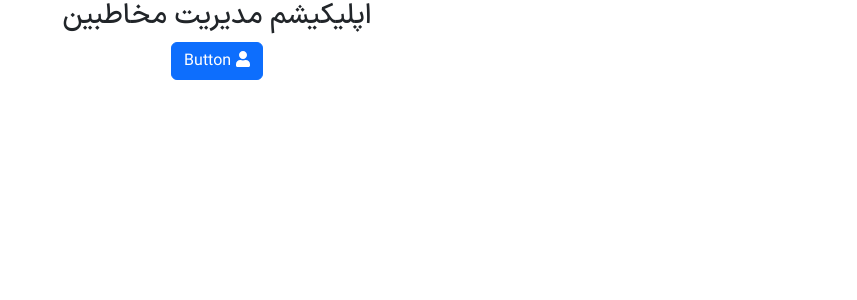
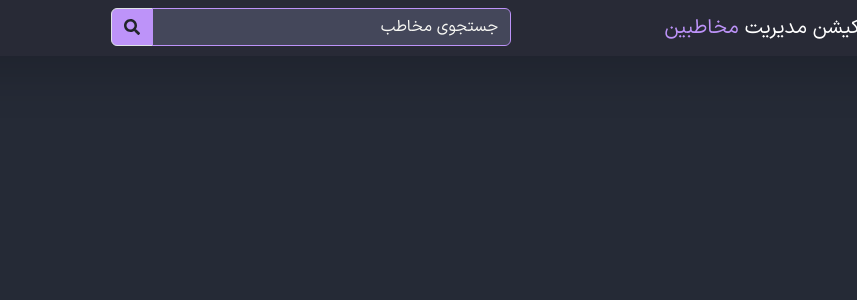
Before and after one commit to pedram-enayati-kashani/r-contact-manager-app, a React (Create React App) app: page / in a window 1280 px wide. Shown: the top 300 px of the page, without its empty margins (423-1280 px from the left). Built offline with nearby package versions, Linux system fonts and the light colour scheme; a web font is replaced by a local one.

Commit message:
add navbar and colors.js

```diff
--- a/public/index.html
+++ b/public/index.html
@@ -13,7 +13,7 @@
     <link rel="stylesheet" href="/css/fontiran.css">
     <title>مدیریت مخاطبین</title>
   </head>
-  <body>
+  <body dir="rtl">
     <noscript>You need to enable JavaScript to run this app.</noscript>
     <div id="root"></div>
     <script src="js/all.min.js"></script>
--- a/src/App.js
+++ b/src/App.js
@@ -1,10 +1,10 @@
 import './App.css';
+import Navbar from "./components/Navbar";
 
 const App = ()=>{
   return (
     <div className="App">
-      <h3>اپلیکیشم مدیریت مخاطبین</h3>
-        <button className="btn btn-primary">Button <i className="fa fa-user"></i></button>
+      <Navbar/>
     </div>
   );
 }
--- /dev/null
+++ b/src/components/Navbar.jsx
@@ -0,0 +1,25 @@
+import Searchcontact from "./contact/Searchcontact";
+import {PURPLE,BACKGROUND} from '../helpers/colors';
+const Navbar = () =>{
+    return (
+        <nav className="navbar navbar-dark navbar-expand-sm shadow-lg" style={{backgroundColor:BACKGROUND}}>
+            <div className="container">
+                <div className="row w-100">
+                    <div className="col">
+                        <div className="navbar-brand">
+                            <i className="fas fa-id-badge" style={{color: PURPLE}}/>
+                            {" "}وب اپلیکیشن مدیریت {" "}
+                            <span style={{color: PURPLE}}>مخاطبین</span>
+                        </div>
+
+                    </div>
+                    <div className="col">
+                        <Searchcontact/>
+                    </div>
+                </div>
+            </div>
+        </nav>
+    );
+}
+
+export default Navbar
--- /dev/null
+++ b/src/components/contact/Searchcontact.jsx
@@ -0,0 +1,15 @@
+import {PURPLE} from '../../helpers/colors';
+
+const Searchcontact = () => {
+    return (
+        <div className="input-group mx-2 w-75" dir="ltr">
+            <span className="input-group-text" id="basic-addon1" style={{backgroundColor: PURPLE}}>
+                <i className="fas fa-search"/>
+            </span>
+            <input dir="rtl" type="text" className="form-control" placeholder="جستجوی مخاطب" aria-label="search"
+                   aria-describedby="basic-addon1"/>
+        </div>
+    );
+}
+
+export default Searchcontact;
--- /dev/null
+++ b/src/helpers/colors.js
@@ -0,0 +1,11 @@
+export const BACKGROUND = "#282A36";
+export const CURRENTLINE = "#44475A";
+export const FOREGROUND = "#F8F8F2";
+export const COMMENT = "#6272A4";
+export const CYAN = "#8BE9FD";
+export const GREEN = "#50FA7B";
+export const ORANGE = "#FFB86C";
+export const PINK = "#FF79C6";
+export const PURPLE = "#BD93F9";
+export const RED = "#FF5555";
+export const YELLOW = "#F1FA8C";
--- a/src/index.css
+++ b/src/index.css
@@ -1,10 +1,31 @@
 body {
+  background-color: #252a36 !important;
   margin: 0;
   font-family: 'IRANSansX' !important;
   -webkit-font-smoothing: antialiased;
   -moz-osx-font-smoothing: grayscale;
 }
 
+input[type="text"]::-webkit-input-placeholder,
+input[type="email"]::-webkit-input-placeholder,
+input[type="number"]::-webkit-input-placeholder{
+  color: #f8f8f4;
+}
+
+input[type="text"],
+input[type="email"],
+input[type="number"]{
+  color: #f8f8f4 !important;
+  background-color: #44475a !important;
+  border-color: #bd93f9 !important;
+}
+
+.form-control{
+  background-color: #44475a !important;
+  color: #f8f8f4 !important;
+  border-color: #bd93f9 !important;
+}
+
 code {
   font-family: source-code-pro, Menlo, Monaco, Consolas, 'Courier New',
     monospace;
```
